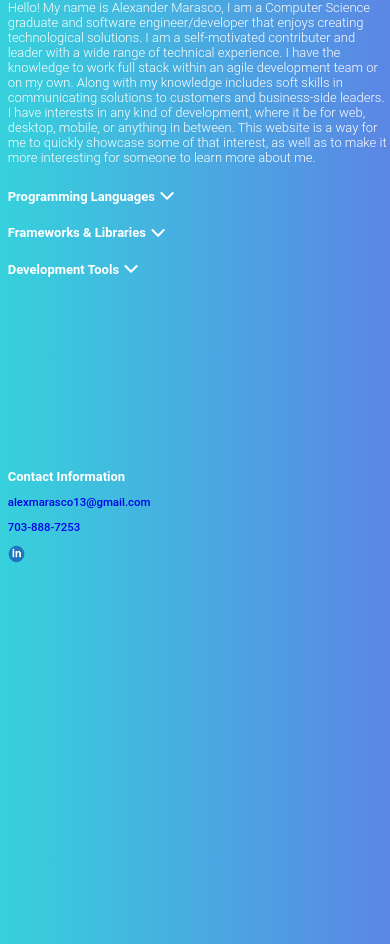
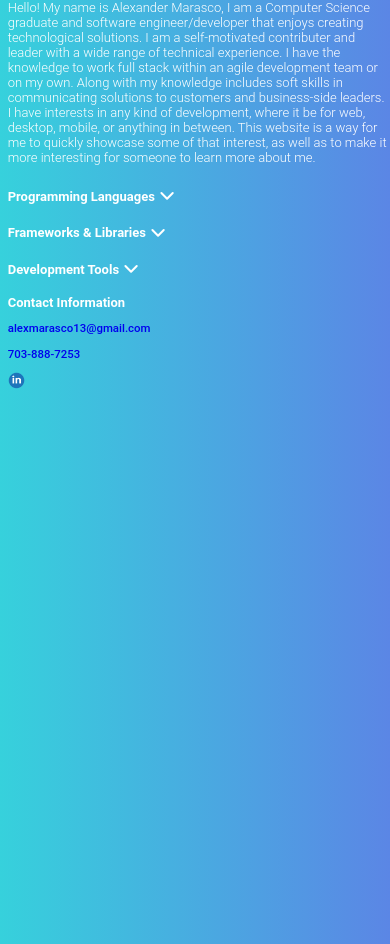
Before and after one commit to Marascax/alex-marasco-personal-site, a React (Create React App) app: page / in a window 390 px wide. Shown: the part 916-1860 px from the top of the page. Built offline with nearby package versions, Linux system fonts and the light colour scheme.

Commit message:
media query updates to account for new open space from dropdowns

```diff
--- a/src/containers/pages/aboutMe/aboutMe.scss
+++ b/src/containers/pages/aboutMe/aboutMe.scss
@@ -54,7 +54,7 @@
     @include media('<desktop') {
         height: auto;
 
-        flex-grow: 1;
+        // flex-grow: 1;
 
         margin-left: 1%;
     }
@@ -81,7 +81,7 @@
 
     // put contact info below technical skills
     @include media('<desktop') {
-        height: 80%;
+        height: auto;
 
         flex-direction: column;
         justify-content: flex-start;
@@ -98,8 +98,6 @@
         width: 100%;
         height: auto;
 
-        flex-grow: 1;
-
         margin-left: 1%;
     }
 
@@ -110,7 +108,6 @@
 
 .Languages, .FrameworksLibs, .Tools {
     width: 100%;
-    max-height: 33%;
 }
 
 .TechSkillsHeader {
@@ -127,7 +124,7 @@
     display: flex;
     flex-wrap: wrap;
 
-    margin-bottom: 2%;
+    margin-bottom: 1%;
 
     transform-origin: top left;
     animation: ScaleUp 0.1s linear;
@@ -171,12 +168,7 @@
         width: 100%;
         height: auto;
 
-        flex-grow: 1;
-
-        @include media('height<=700px') {
-            flex-grow: 0.5;
-        }
-
+        margin-top: 2%;
     }
 
     h2 {
@@ -189,10 +181,6 @@
         font-size: sass_clamp(360, 0.7, 2000, 1.5);
 
         margin-top: 0;
-
-        @include media('height<=700px') {
-            margin-bottom: 0;
-        }
     }
 
     a {
```
